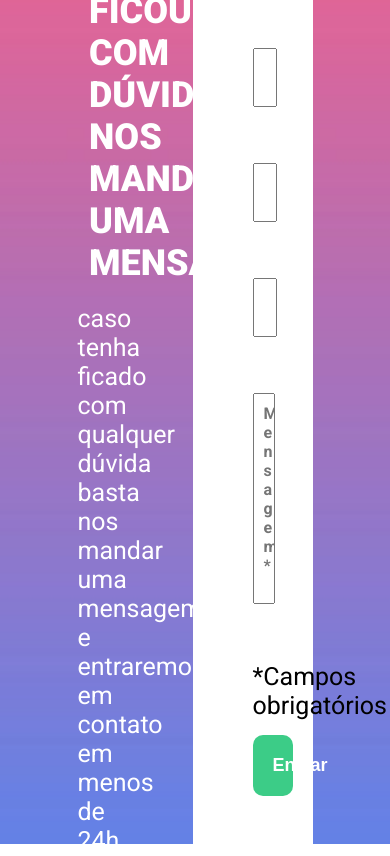
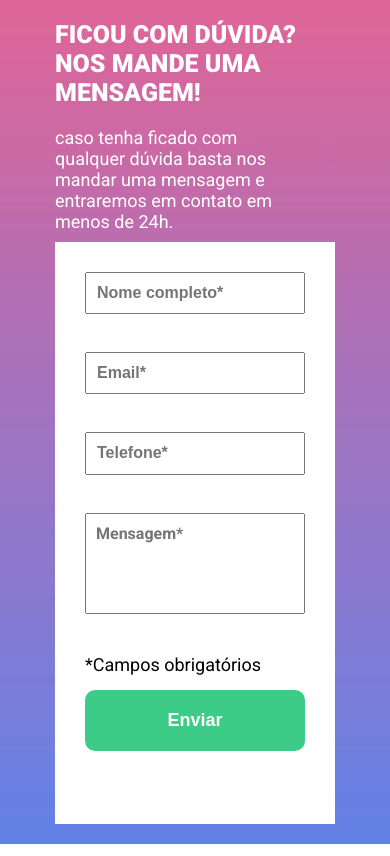
Before and after one commit to guix7/Devquest-desafio-js-intermediario, a plain HTML site: page index.html in a window 390 px wide. Drawn offline with Linux system fonts and the light colour scheme.

Commit message:
adicionei media queries

```diff
--- a/index.html
+++ b/index.html
@@ -6,6 +6,7 @@
     <title>Desafio Js Intermediário - DevQuest</title>
     <link rel="stylesheet" href="src/css/estilo.css">
     <link rel="stylesheet" href="src/css/reset.css">
+    <link rel="stylesheet" href="src/css/responsivo.css">
 </head>
 <body>
     <main>
--- a/src/css/estilo.css
+++ b/src/css/estilo.css
@@ -42,7 +42,6 @@ main{
 
 .formulario{
     background-color: #fff;
-
     padding: 60px;
 }
 
--- /dev/null
+++ b/src/css/responsivo.css
@@ -0,0 +1,118 @@
+@media(max-width: 1195px){
+    .pergunta h1{
+        font-size: 2.5rem;
+        font-weight: 900;
+    }
+
+    .pergunta p{
+        font-size: 1.8rem;
+        font-weight: 400;
+        padding-top: 20px;
+        padding-right: 50px ;
+    }
+}
+
+@media(max-width: 890px){
+    .formulario{
+        background-color: #fff;
+        height: 70vh;
+        padding: 30px;
+    }
+
+    .formulario input{
+        height: 5vh;
+    }
+
+    .formulario textarea{
+        height: 12vh;
+        resize: none;
+        padding: 10px;
+    }
+    .aviso{
+        font-size: 1.8rem;
+        margin-bottom: 15px;
+
+    }
+}
+
+@media(max-width: 690px){
+    main{
+        flex-direction: column;
+        padding: 20px;
+    }
+
+    .pergunta, .formulario{
+        width: 80%;
+    }
+    .pergunta p, .pergunta h1{
+        width: 100%;
+        margin: 0 auto;
+
+    }
+    .pergunta{
+        padding-bottom: 10px;
+    }
+    .formulario{
+        background-color: #fff;
+        height: 70vh;
+        padding: 30px;
+    }
+
+    .formulario input{
+        height: 5vh;
+    }
+
+    .formulario textarea{
+        height: 12vh;
+        resize: none;
+        padding: 10px;
+    }
+    .aviso{
+        font-size: 1.8rem;
+        margin-bottom: 15px;
+
+    }
+}
+
+@media(max-width: 370px){
+    main{
+        flex-direction: column;
+        padding: 20px;
+    }
+
+    .pergunta, .formulario{
+        width: 80%;
+    }
+    .pergunta p, .pergunta h1{
+        width: 100%;
+        margin: 0 auto;
+
+    }
+    .pergunta{
+        padding-bottom: 10px;
+    }
+    .formulario{
+        background-color: #fff;
+        height: 60vh;
+        padding: 30px;
+    }
+
+    .formulario input{
+        height: 5vh;
+    }
+
+    .formulario textarea{
+        height: 12vh;
+        resize: none;
+        padding: 10px;
+    }
+    .aviso{
+        font-size: 1.4rem;
+        margin-bottom: 15px;
+
+    }
+
+    .obrigatorio{
+        margin-bottom: 5px;
+    }
+}
```
